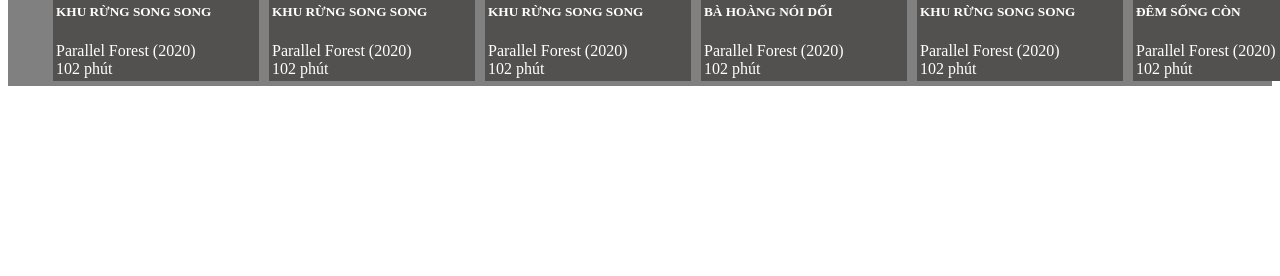
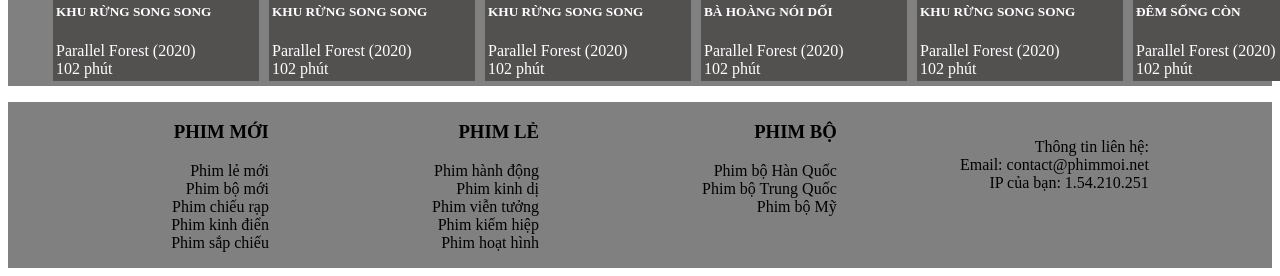
Before and after one commit to Viet-Lam-98/phimcualam, a plain HTML site: page bvn-buoi-5.html in a window 1280 px wide. Shown: the part 715-991 px from the top of the page. Before the commit the page ends 817 px from the top, so only its background shows below. Drawn offline with Linux system fonts and the light colour scheme.

Commit message:
phienban2

```diff
--- a/bvn-buoi-5.css
+++ b/bvn-buoi-5.css
@@ -116,3 +116,8 @@ border-color:rgb(83, 80, 80) ;}
 .conten-movie
 { color: white;}
 .new { background-color: gray;}
+
+.ket    { display: flex;
+    justify-content: space-evenly;
+    text-align:   right;}
+footer { background-color: gray; }
--- a/bvn-buoi-5.html
+++ b/bvn-buoi-5.html
@@ -685,6 +685,54 @@
 
         </section>
     </main>
+    <footer>
+        <div class="ket">
+            <div >
+                <h3 class="ket-phim">
+                    PHIM MỚI
+                </h3>
+                <ul>
+                    <li>Phim lẻ mới</li>
+                    <li>Phim bộ mới </li>
+                    <li>Phim chiếu rạp</li>
+                    <li>Phim kinh điển </li>
+                    <li>Phim sắp chiếu </li>
+                </ul>
+
+            </div>
+            <div >
+                <h3 class="ket-phim">
+                    PHIM LẺ
+
+                </h3>
+                <UL>
+                    <LI>Phim hành động</LI>
+                    <LI>Phim kinh dị </LI>
+                    <LI>Phim viễn tưởng </LI>
+                    <LI>Phim kiếm hiệp</LI>
+                    <LI>Phim hoạt hình</LI>
+                </UL>
+
+            </div>
+            <div>
+                <h3 class="ket-phim">PHIM BỘ</h3>
+                    <ul>
+                        <li>Phim bộ Hàn Quốc</li>
+                        <li>Phim bộ Trung Quốc</li>
+                        <li>Phim bộ Mỹ</li>
+                    </ul>
+
+
+            </div>
+            <div><br><br>
+                Thông tin liên hệ: <br>
+                Email: contact@phimmoi.net <br>
+                IP của bạn:
+                1.54.210.251
+            </div>
+
+        </div>
+    </footer>
 </body>
 
 </html>
```
